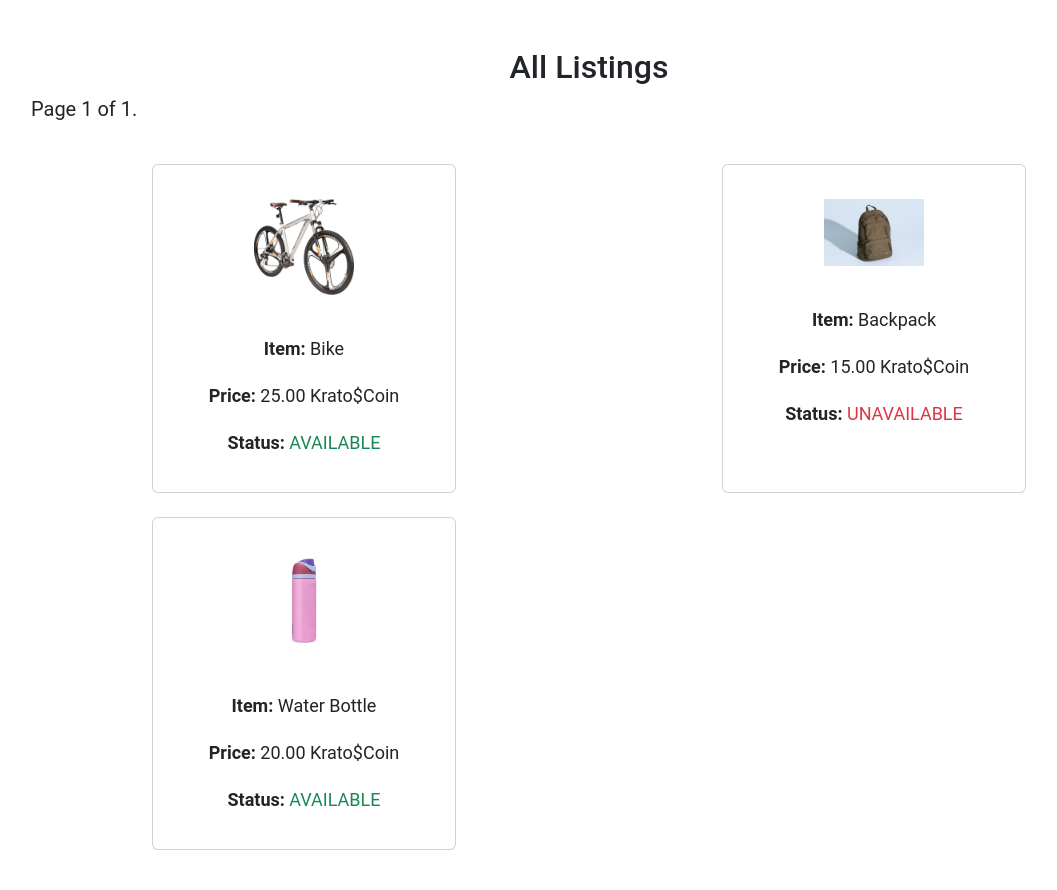
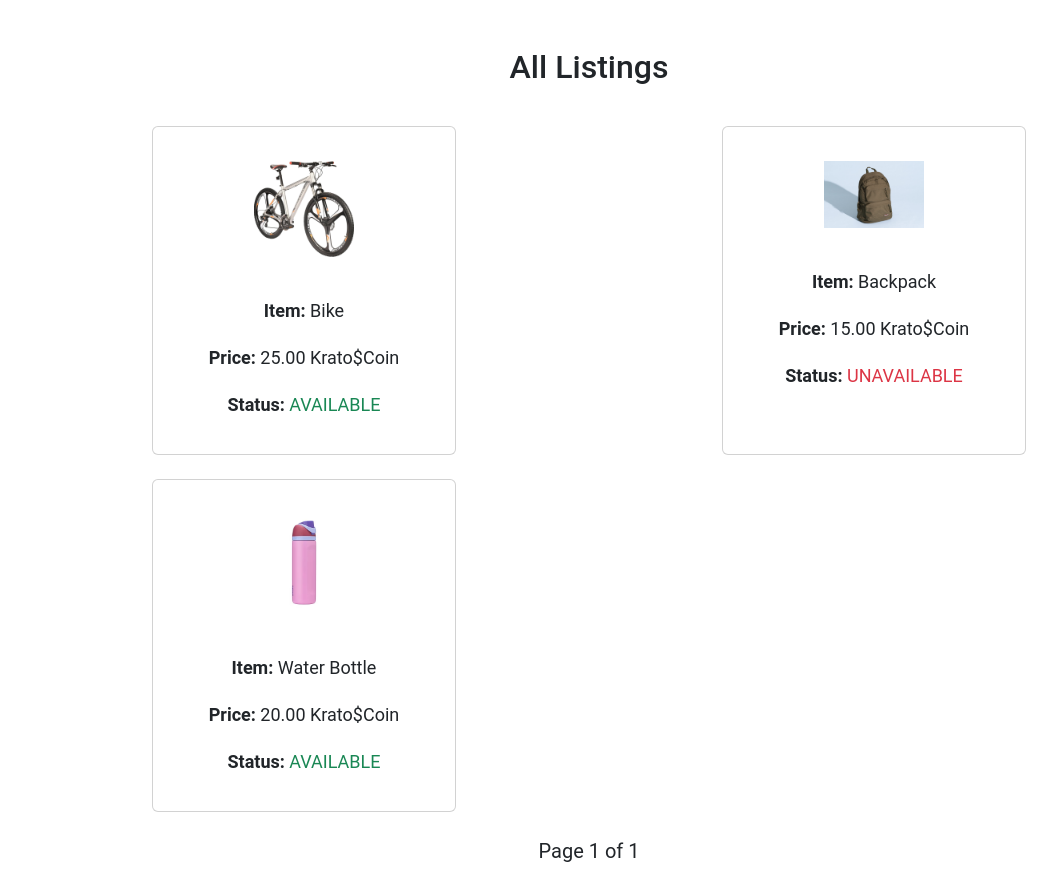
Before and after one commit to sophiechou1/SP25-CampusMart-Final-Project, a Django app: page /CampusMart/listing/all/ in a window 1280 px wide. Shown: the part 106-996 px from the top of the page, without its empty margins (51-1108 px from the left). Before the commit the page ends 956 px from the top, so only its background shows below. Run offline with Django 5.2, Linux system fonts and the light colour scheme; data comes from the database, SQL or seed files in the repository; both versions use the stored data as it was after the commit.

Commit message:
added pagination at bottom middle

```diff
--- a/src/CampusMart/templates/CampusMart/index.html
+++ b/src/CampusMart/templates/CampusMart/index.html
@@ -62,6 +62,7 @@
     <div class="container mt-3 text-center">
         <a href="{% url 'CampusMart:create_listing' %}" class="btn btn-primary">Create New Listing</a>
         <a href="{% url 'CampusMart:my_listings' %}" class="btn btn-primary">View Your Listings</a>
+        <a href="{% url 'CampusMart:view_all' %}" class="btn btn-primary">View All Listings</a>
     </div>
 </div>
 
--- a/src/CampusMart/templates/CampusMart/view_all.html
+++ b/src/CampusMart/templates/CampusMart/view_all.html
@@ -54,24 +54,6 @@
     <h2>All Listings</h2>
 
     {% if listings %}
-
-    <div class="pagination">
-        <span class="step-links">
-            {% if page_obj.has_previous %}
-                <a href="?page=1">&laquo; first</a>
-                <a href="?page={{ page_obj.previous_page_number }}">previous</a>
-            {% endif %}
-
-            <span class="current">
-                Page {{ page_obj.number }} of {{ page_obj.paginator.num_pages }}.
-            </span>
-
-            {% if page_obj.has_next %}
-                <a href="?page={{ page_obj.next_page_number }}">next</a>
-                <a href="?page={{ page_obj.paginator.num_pages }}">last &raquo;</a>
-            {% endif %}
-        </span>
-    </div>
         <div class="row row-cols-1 row-cols-md-2 g-4 mt-3">
             {% for product in listings %}
             <div class="col d-flex justify-content-center">
@@ -108,3 +90,21 @@
         <p class="text-muted mt-4">There are no listings yet.</p>
     {% endif %}
 </div>
+
+<div class="pagination d-flex justify-content-center my-4">
+  <span class="step-links">
+      {% if page_obj.has_previous %}
+          <a href="?page=1">&laquo; first</a>
+          <a href="?page={{ page_obj.previous_page_number }}">previous</a>
+      {% endif %}
+
+      <span class="current">
+          Page {{ page_obj.number }} of {{ page_obj.paginator.num_pages }}
+      </span>
+
+      {% if page_obj.has_next %}
+          <a href="?page={{ page_obj.next_page_number }}">next</a>
+          <a href="?page={{ page_obj.paginator.num_pages }}">last &raquo;</a>
+      {% endif %}
+  </span>
+</div>
```
Also changed, not shown: src/db.sqlite3.
